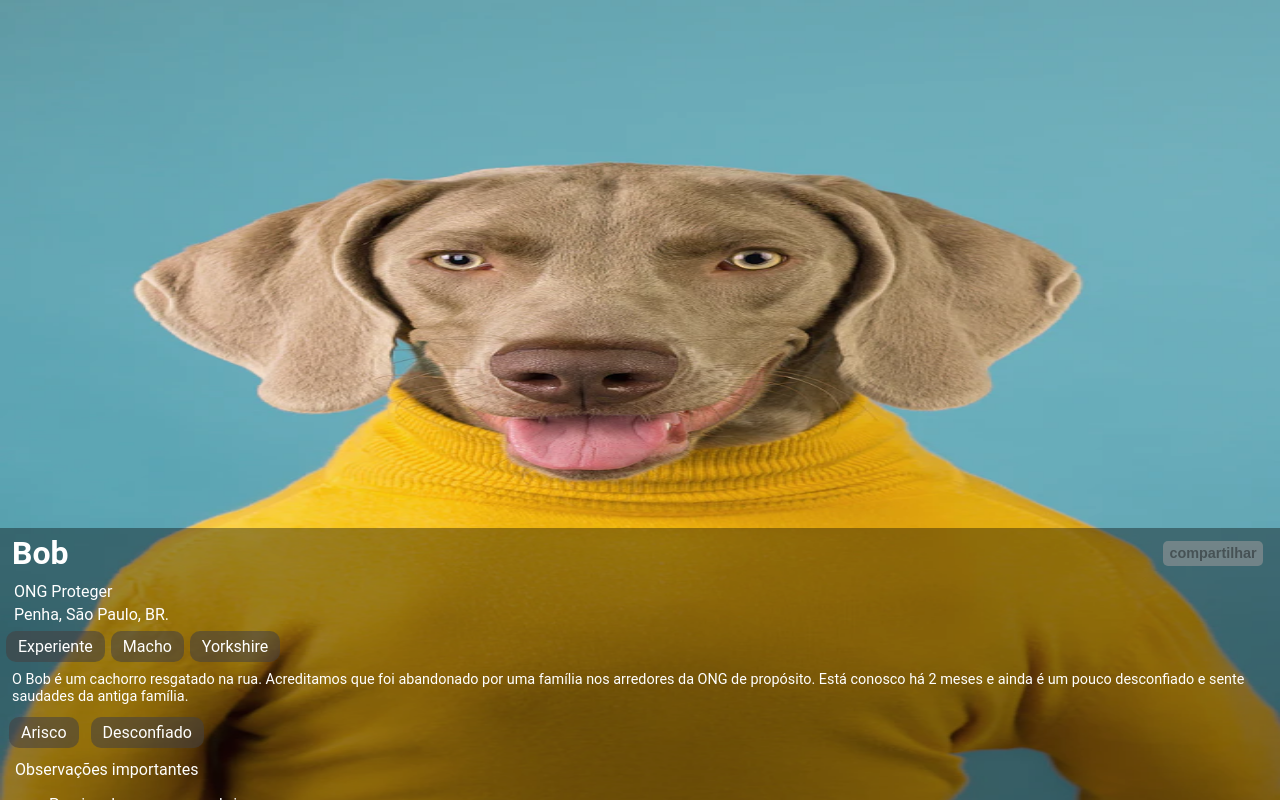
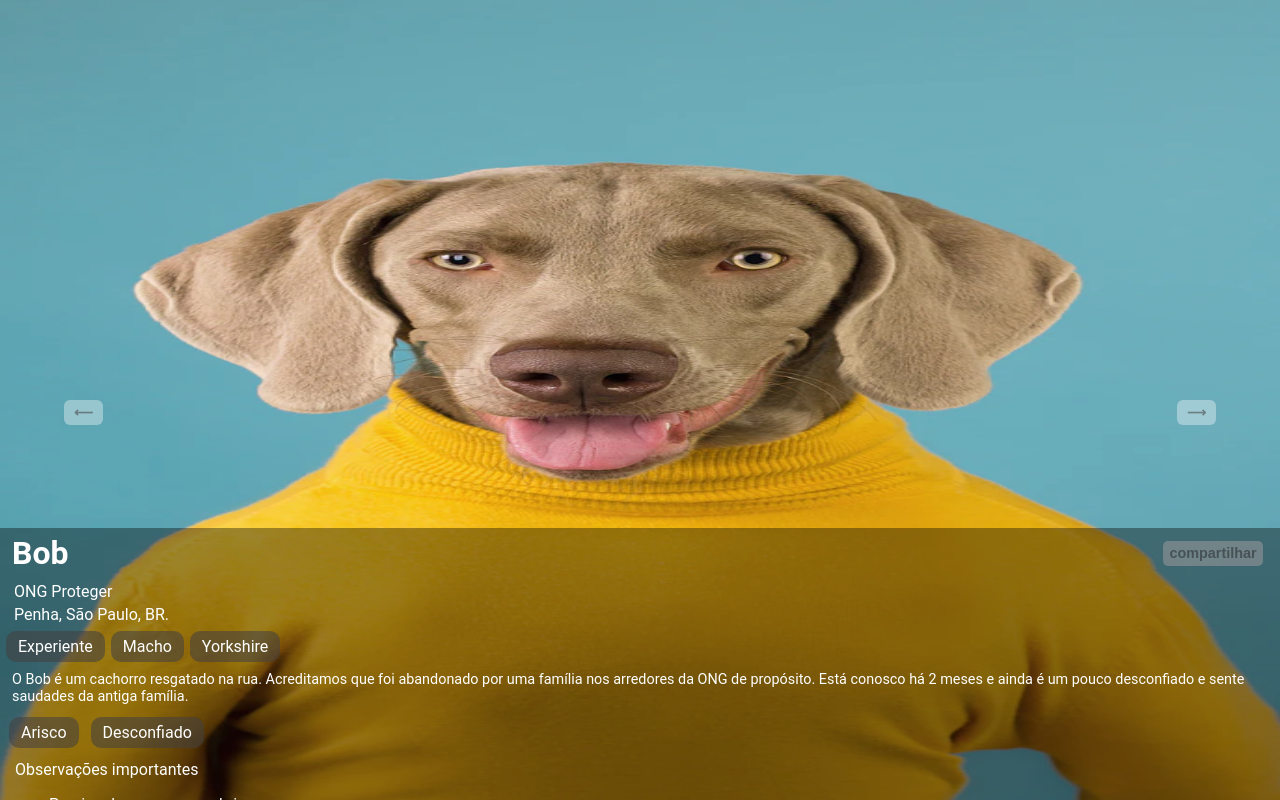
Before and after one commit to alchemist-developer/adoptme, a React (Vite) app: page /adotar in a window 1280 px wide. Built offline with nearby package versions, Linux system fonts and the light colour scheme.

Commit message:
botoes ir e voltar - card

```diff
--- a/src/components/CardDog/index.tsx
+++ b/src/components/CardDog/index.tsx
@@ -8,6 +8,12 @@ const CardDog: React.FC = () => (
     <div className="card-container">
         {/* style={{ background: `url(${Background})`,}} para randomizar a imagem
         + colocar componente navbar acima do card */}
+        <div>
+            <button className="button-next"> ⟶
+            </button>
+            <button className="button-return"> ⟵
+            </button>
+        </div>
         <div><img src={Foto} alt="" /></div>
         <div className="info-container">
             <div className="info-dog-column">
@@ -35,13 +41,10 @@ const CardDog: React.FC = () => (
                     </ul>
                 </div>
             </div>
-
             <button className='btn-contatar'>Contatar doador </button>
         </div>
-
         {/* botão para adotar, useState para alterar Interesse x Adotar
          no collapse*/}
     </div>
 )
-
 export default CardDog;
--- a/src/components/CardDog/style.css
+++ b/src/components/CardDog/style.css
@@ -52,7 +52,38 @@ div.info-container {
     align-items: center;
     justify-content: space-between;
     padding: 0px 3px;
-   transition-delay: 0.2s ease-in-out;
+    transition-delay: 0.2s ease-in-out;
+    z-index: 2;
+}
+
+button.button-next {
+    position: absolute;
+    z-index: 1;
+    right: 0;
+    top: 50%;
+    margin-right: 5%;
+    padding: 5px 10px;
+    background-color: rgba(255, 255, 255, 0.364);
+    border: 0;
+    outline: none;
+    color: rgba(65, 62, 62, 0.542);
+    font-weight: bold;
+    border-radius: 6px;
+}
+
+button.button-return {
+    position: absolute;
+    z-index: 1;
+   left: 0;
+    top: 50%;
+    margin-left: 5%;
+    padding: 5px 10px;
+    background-color: rgba(255, 255, 255, 0.364);
+    border: 0;
+    outline: none;
+    color: rgba(65, 62, 62, 0.542);
+    font-weight: bold;
+    border-radius: 6px;
 }
 
 div.info-container:hover {
@@ -116,15 +147,18 @@ button.btn-contatar {
     padding: 10px;
     text-align: center;
     text-decoration: none;
-    display: inline-block;
     font-size: 16px;
     cursor: pointer;
     border-radius: 10px;
-    margin-bottom: 150px;
+    position: absolute;
+    bottom: 0;
+    right: 0;
+    left: 0;
+    margin: 10px auto;
 }
 
 p.doador {
-    margin:  4px 8px;
+    margin: 4px 8px;
 }
 
 p.local {
```
